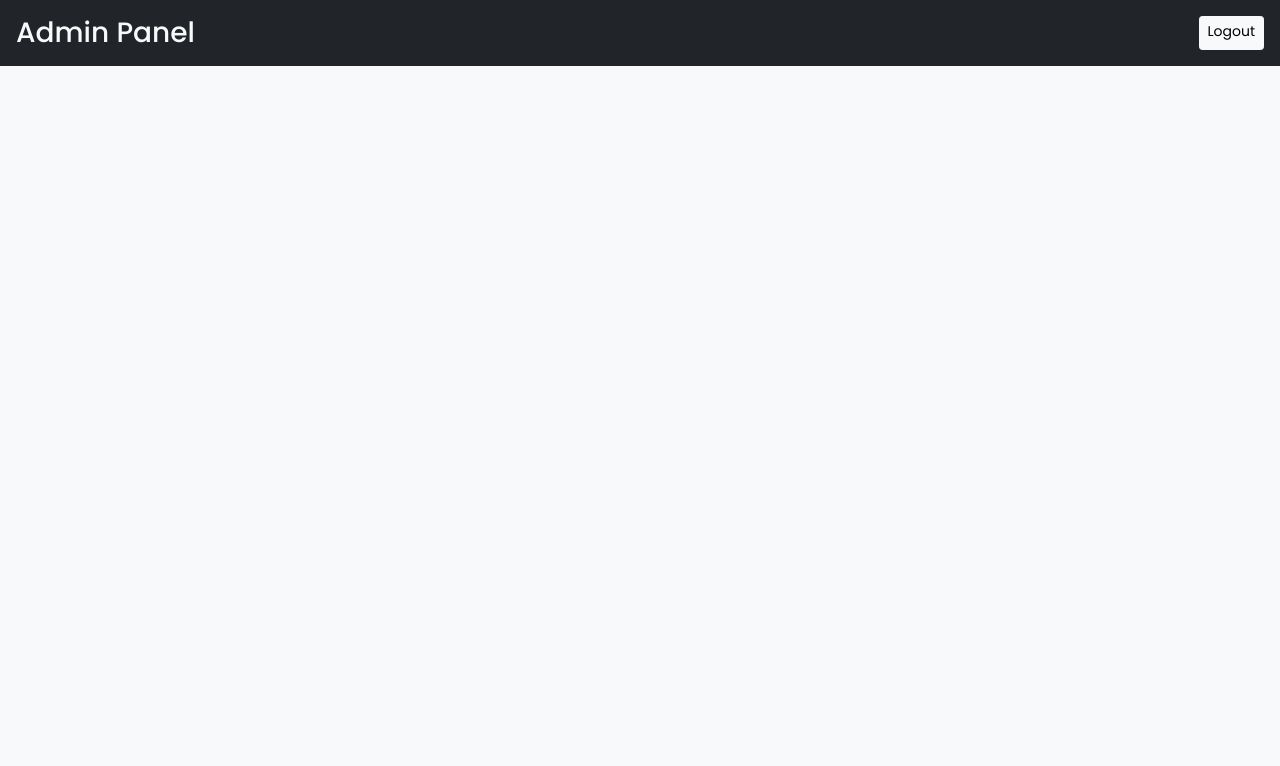
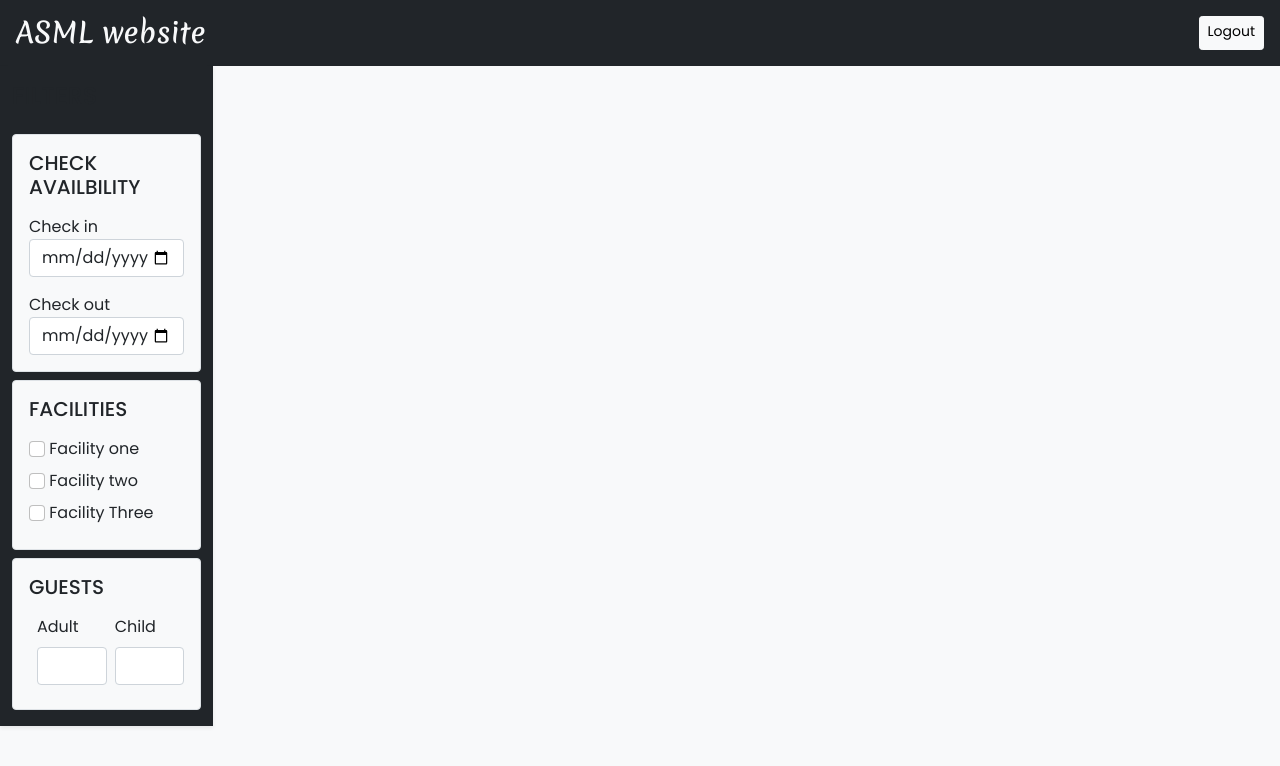
Before and after one commit to Abu-Salah-Musha-Lemon/Hotel-Booking-System.github.io, a PHP site: page /admin/dashboard.php in a window 1280 px wide. Shown: the top 766 px of the page. Run offline with PHP 8.4, Linux system fonts and the light colour scheme; the visitor is signed in with stand-in values (Sample User, id 1).

Commit message:
Update dashboard.php

```diff
--- a/admin/dashboard.php
+++ b/admin/dashboard.php
@@ -15,9 +15,67 @@ adminLogin();
 </head>
 <body class="bg-light">
   <div class="container-fluid bg-dark text-light p-3 d-flex align-item-center justify-content-between" >
-    <h3 class="mb-0">Admin Panel</h3>
+    <h3 class="mb-0 h-font">ASML website</h3>
     <a href="logout.php" class="btn btn-light btn-sm">Logout</a>
   </div>
+  <div class="col-lg-2 bg-dark border-3 border-secoundary">
+  <nav class="navbar navbar-expand-lg navbar-light bg-dark shadow-sm">
+          <div class="container-fluid flex-lg-column align-items-stretch">
+            <h4 class="mt-2">FILTERS</h4>
+            <button class="navbar-toggler" type="button" data-bs-toggle="collapse" data-bs-target="#filterDropDown"
+              aria-controls="navbarNav" aria-expanded="false" aria-label="Toggle navigation">
+              <span class="navbar-toggler-icon"></span>
+            </button>
+            <div class="collapse navbar-collapse flex-column align-item-strach mt-3" id="filterDropDown">
+              <div class="border bg-light p-3 rounded mb-2 w-100">
+                <h5 class="mb-3">CHECK AVAILBILITY</h5>
+                <lable class="form-lable">Check in</lable>
+                <input type="date" name="" id="" class="form-control shadow-none mb-3">
+
+                <lable class="form-lable mt-2">Check out</lable>
+                <input type="date" name="" id="" class="form-control shadow-none">
+              </div>
+
+              <div class="border bg-light p-3 rounded mb-2 w-100">
+                <h5 class="mb-3">FACILITIES</h5>
+                <div class="mb-2">
+                  <input class="form-check-input shadow-none" type="checkbox" value="" id="fl">
+                  <label class="form-check-label" for="fl">Facility one</label>
+                </div>
+                <div class="mb-2">
+                  <input class="form-check-input shadow-none" type="checkbox" value="" id="f2">
+                  <label class="form-check-label" for="f2">Facility two</label>
+                </div>
+                <div class="mb-2">
+                  <input class="form-check-input shadow-none" type="checkbox" value="" id="f3">
+                  <label class="form-check-label" for="f3">Facility Three</label>
+                </div>
+              </div>
+
+              <div class="border bg-light p-3 rounded mb-2 w-100">
+                <h5 class="mb-3">GUESTS</h5>
+                <div class="d-flex ">
+                  <div class=" mx-2">
+                    <label class="form-label">Adult</label>
+                    <input type="number" value="" class="form-control shadow-none">
+                  </div>
+                  <div class="mb-2">
+                    <label class="form-label">Child</label>
+                    <input type="number" value="" class="form-control shadow-none">
+                  </div>
+                </div>
+
+              </div>
+
+
+            </div>
+
+          </div>
+        </nav>
+  </div>
+
+
+
    <?php require_once './inc/script.php'?>
 </body>
 </html>
```
